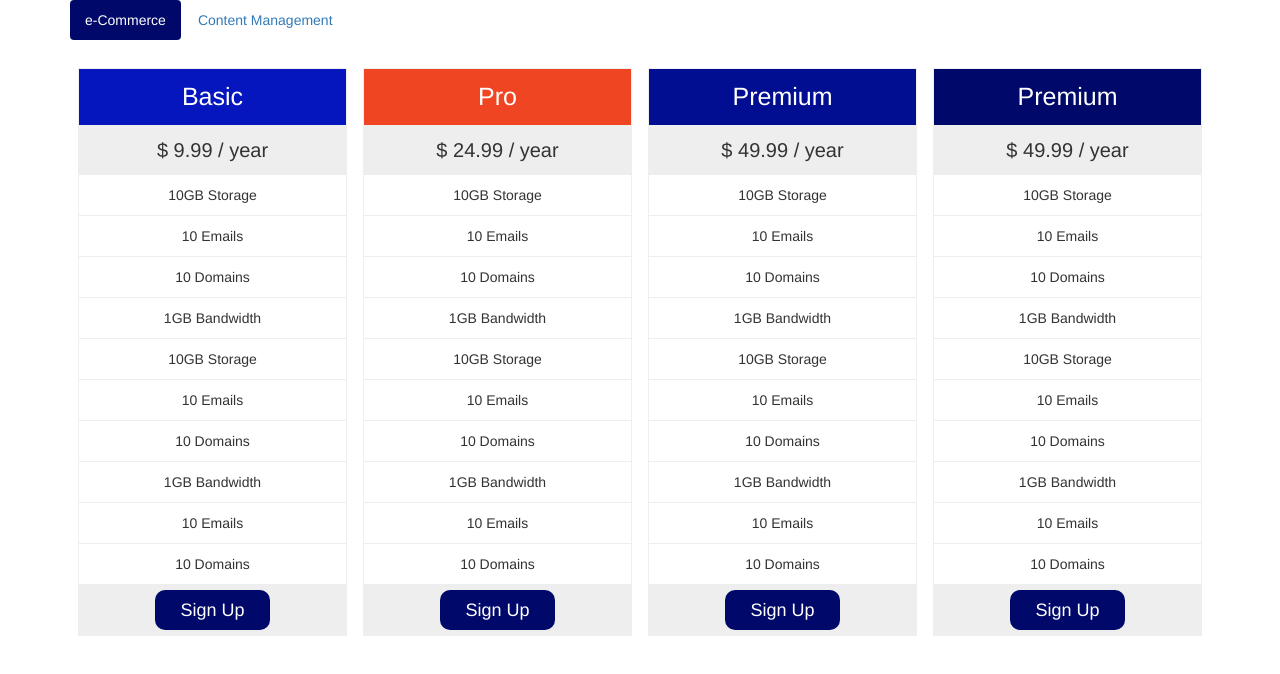
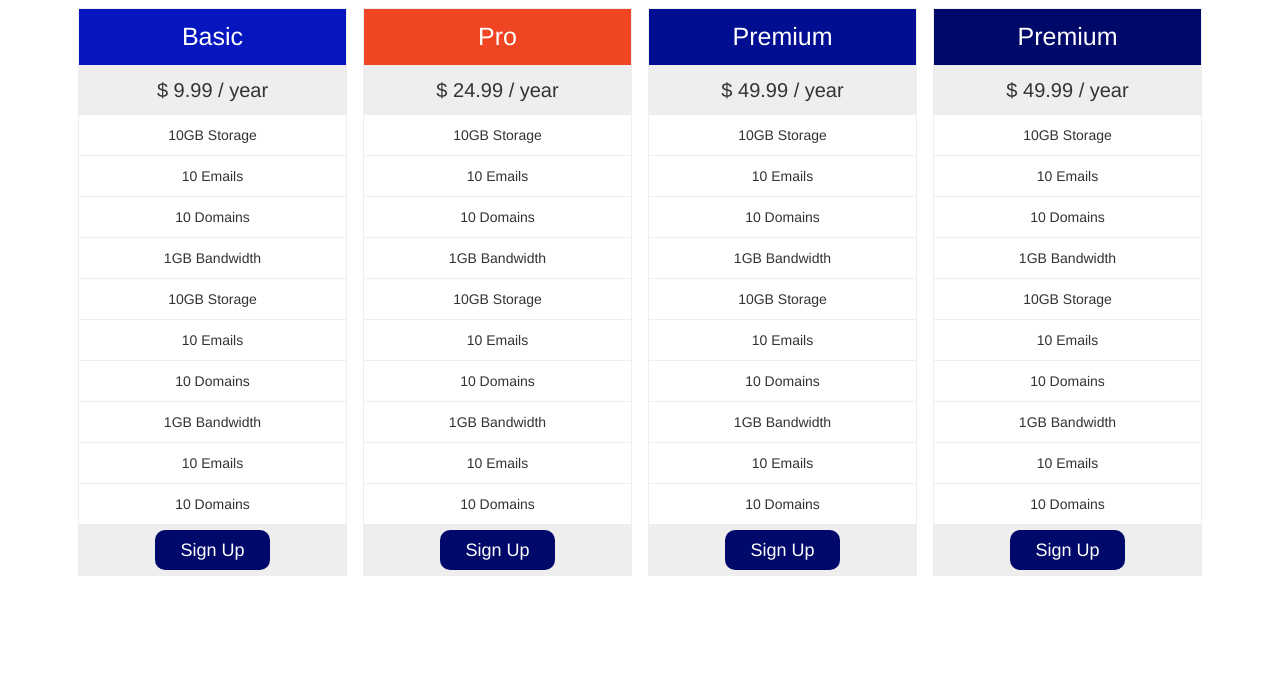
Before and after one commit to nicodenysschen/gitlab01, a plain HTML site: page index.html in a window 1280 px wide. Drawn offline with nearby package versions, Linux system fonts and the light colour scheme.

Commit message:
fix: removed unwasnted ul

```diff
--- a/index.html
+++ b/index.html
@@ -100,12 +100,6 @@
 
 
 <div class="container">
-  <ul class="nav nav-pills heading">
-    <li class="active"><a data-toggle="pill" href="#home">e-Commerce</a></li>
-    <li><a data-toggle="pill" href="#menu1">Content Management</a></li>
-
-  </ul>
-  <br>
   <div class="tab-content">
     <div id="home" class="tab-pane fade in active">
         <div class="columns-commerce">
```
